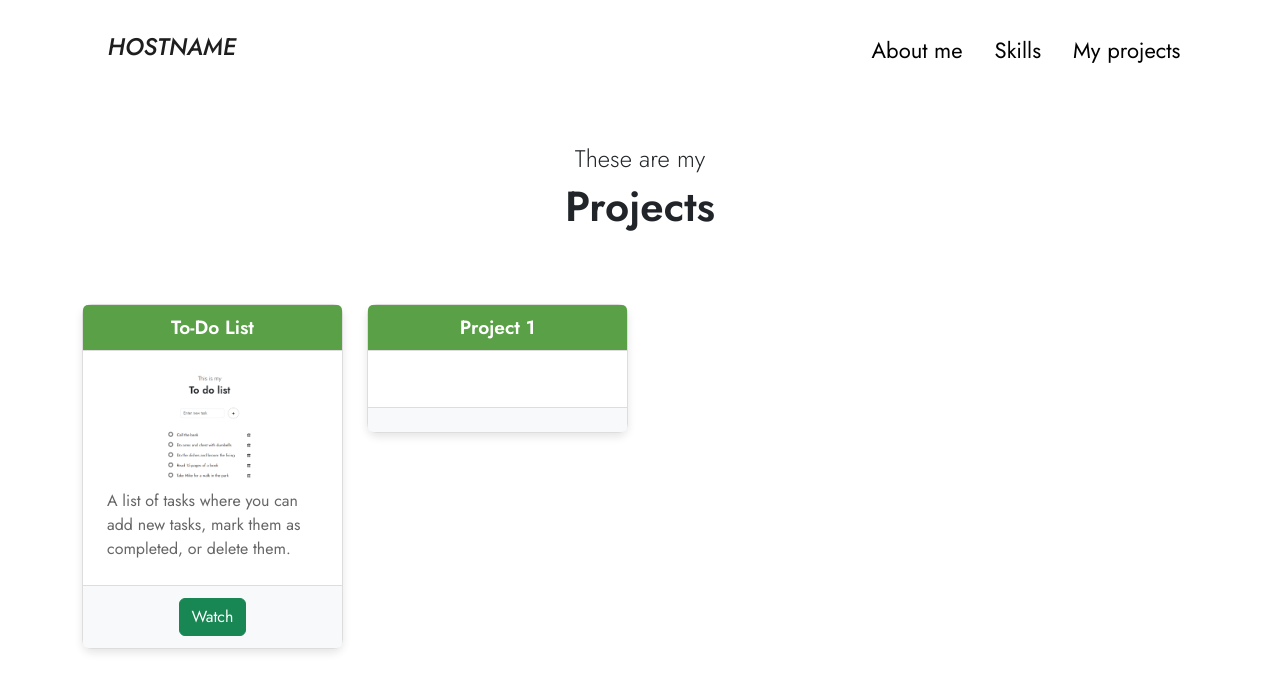
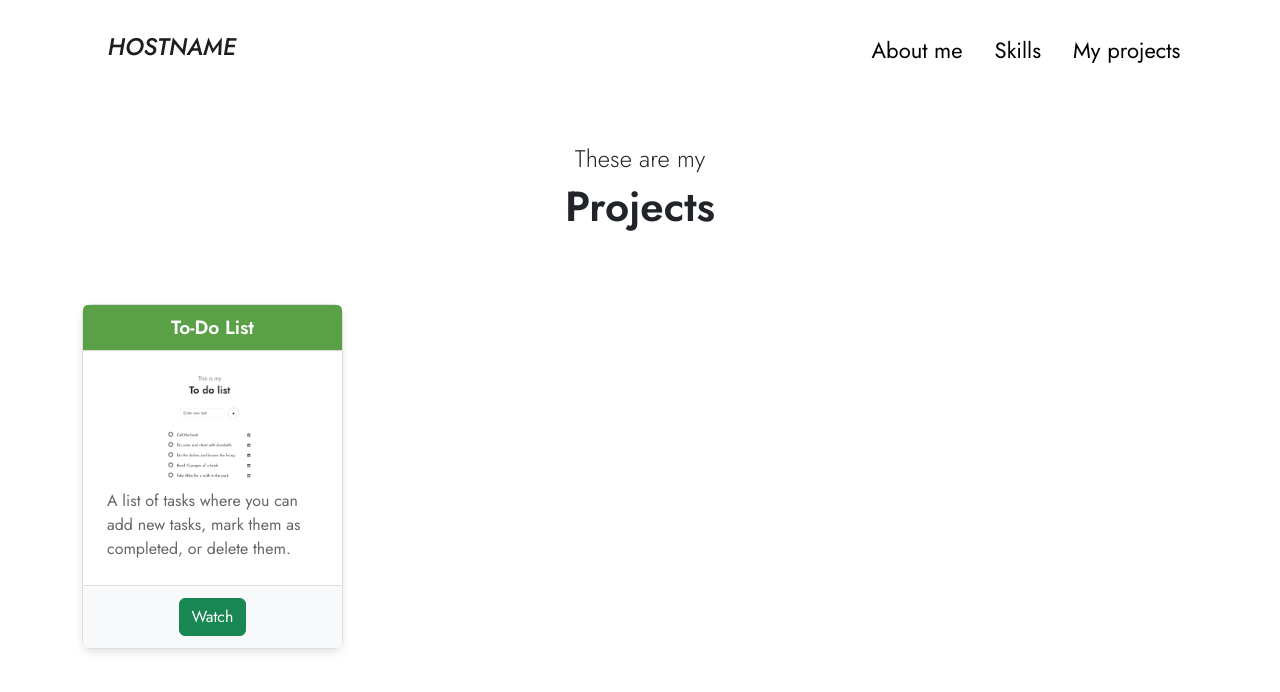
Before and after one commit to Bastian142000/portfolio, a React (Create React App) app: page /projects in a window 1280 px wide. Shown: the top 692 px of the page. Built offline with nearby package versions, Linux system fonts and the light colour scheme.

Commit message:
Added list with projects, to add a new one, modify the object stored in data

```diff
--- a/src/components/MyProjects/MyProjects.js
+++ b/src/components/MyProjects/MyProjects.js
@@ -4,7 +4,7 @@ import Container from "react-bootstrap/Container";
 import Row from "react-bootstrap/Row";
 import Col from "react-bootstrap/Col";
 import Card from "react-bootstrap/Card";
-import ToDoList from "../../assets/images/ToDoList.jpg";
+import { projects } from "../../data/projects";
 
 export default function MyProjects() {
   return (
@@ -17,30 +17,31 @@ export default function MyProjects() {
           </Col>
         </Col>
       </Row>
-      <Row>
-        <Col md={3}>
-          <Card id="card-projects">
-            <Card.Header>To-Do List</Card.Header>
-            <Card.Body>
-              <Card.Img src={ToDoList}></Card.Img>
-              <Card.Text>A list of tasks where you can add new tasks, mark them as completed, or delete them.</Card.Text>
-            </Card.Body>
-            <Card.Footer>
-              <Link to={"/projects/to-do-list"} className="btn btn-success">Watch</Link>
-            </Card.Footer>
-          </Card>
-        </Col>
-        <Col md={3}>
-          <Card id="card-projects">
-            <Card.Header>Project 1</Card.Header>
-            <Card.Body>
-              <Card.Title></Card.Title>
-              <Card.Text></Card.Text>
-            </Card.Body>
-            <Card.Footer></Card.Footer>
-          </Card>
-        </Col>
-      </Row>
+
+      <ProjectsList />
+
+
     </Container>
   );
 }
+
+function ProjectsList() {
+  return <Row>
+    {projects.map((project) => <Project project={project} />)}
+  </Row>
+}
+
+function Project({ project }) {
+  return <Col lg={3}>
+    <Card id="card-projects">
+      <Card.Header>{project.name}</Card.Header>
+      <Card.Body>
+        <Card.Img src={project.image}></Card.Img>
+        <Card.Text>{project.description}</Card.Text>
+      </Card.Body>
+      <Card.Footer>
+        <Link to={project.link} className="btn btn-success">Watch</Link>
+      </Card.Footer>
+    </Card>
+  </Col>
+}
--- /dev/null
+++ b/src/data/projects.js
@@ -0,0 +1,11 @@
+import ToDoList  from "../assets/images/ToDoList.jpg";
+
+export const projects = [
+    {
+        id: 1,
+        name: "To-Do List",
+        description: "A list of tasks where you can add new tasks, mark them as completed, or delete them.",
+        image: ToDoList ,
+        link: "/projects/to-do-list"
+    },
+];
```
